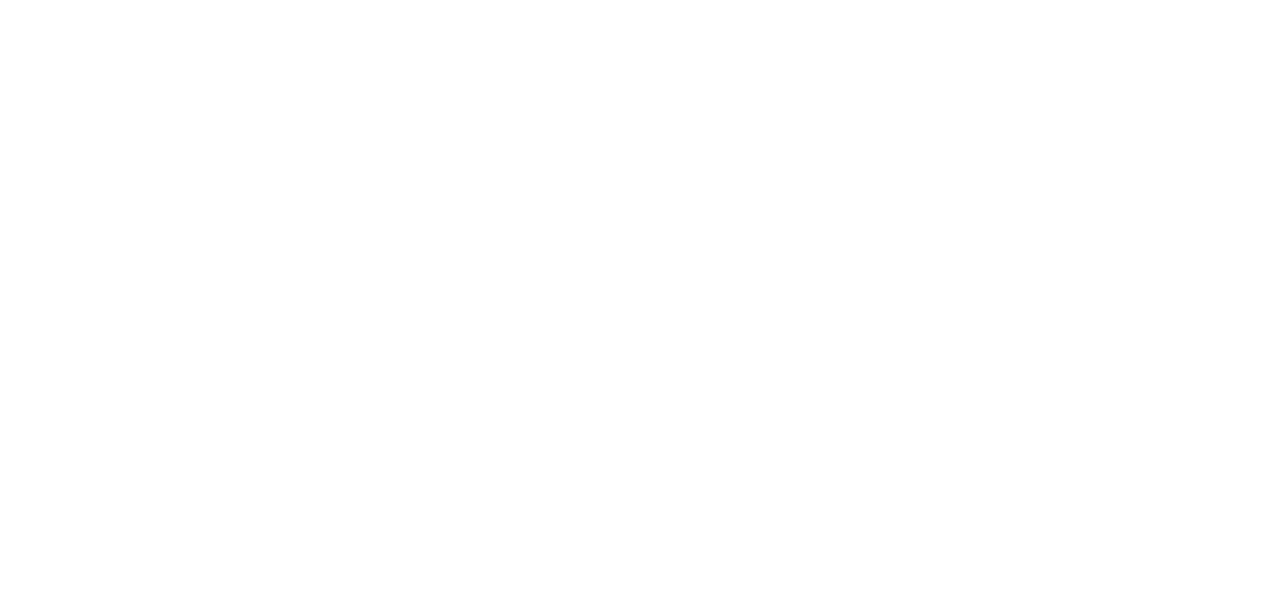
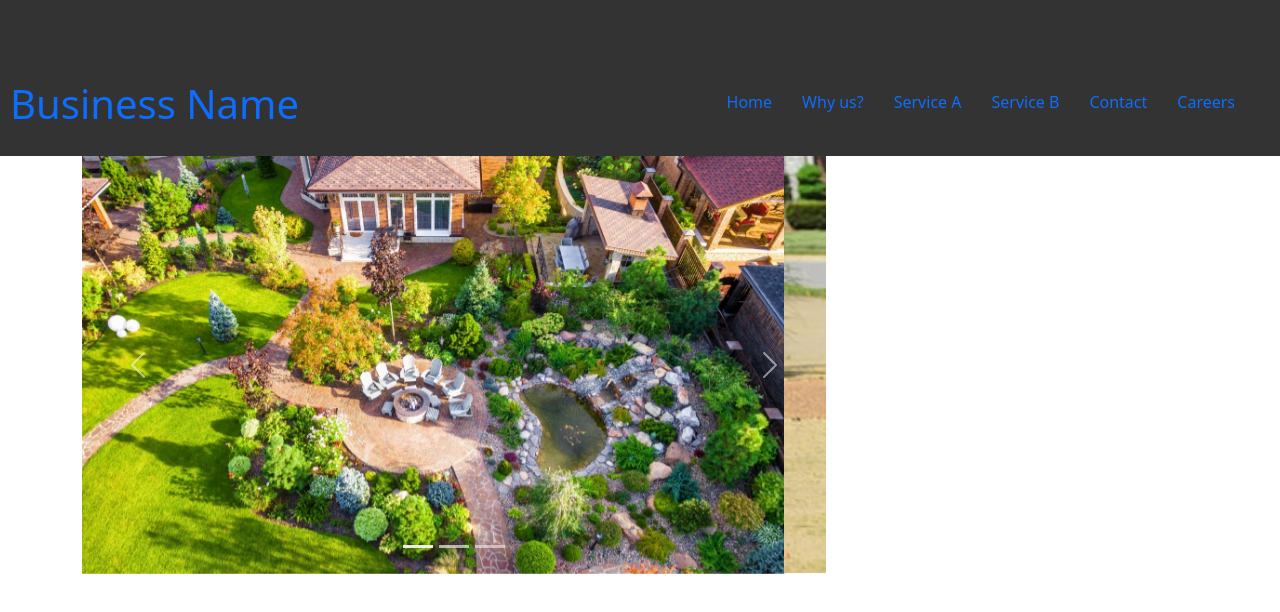
Before and after one commit to tguy5837/smallbusinesstemplate, a plain HTML site: page index.html in a window 1280 px wide. Drawn offline with nearby package versions, Linux system fonts and the light colour scheme.

Commit message:
added carosel and contact info

```diff
--- a/index.html
+++ b/index.html
@@ -1,13 +1,77 @@
 <!DOCTYPE html>
 <html lang="en">
+
 <head>
     <meta charset="UTF-8">
     <meta http-equiv="X-UA-Compatible" content="IE=edge">
     <meta name="viewport" content="width=device-width, initial-scale=1.0">
+    <link href="https://cdn.jsdelivr.net/npm/bootstrap@5.3.0/dist/css/bootstrap.min.css" rel="stylesheet"
+        integrity="sha384-9ndCyUaIbzAi2FUVXJi0CjmCapSmO7SnpJef0486qhLnuZ2cdeRhO02iuK6FUUVM" crossorigin="anonymous">
     <link rel="stylesheet" href="style.css">
     <title>Business name</title>
 </head>
+
 <body>
+    <header>
+        <h1>
+            <a class="header-link" href="index.html">Business Name</a>
+        </h1>
+        <ul class="nav">
+            <li class="nav-item">
+                <a class="header-link" href="index.html">Home</a>
+            </li>
+            <li class="nav-item">
+                <a class="header-link" href="#">Why us?</a>
+            </li>
+            <li class="nav-item">
+                <a class="header-link" href="#">Service A</a>
+            </li>
+            <li class="nav-item">
+                <a class="header-link" href="#">Service B</a>
+            </li>
+            <li class="nav-item">
+                <a class="header-link" href="#">Contact</a>
+            </li>
+            <li class="nav-item">
+                <a class="header-link" href="#">Careers</a>
+            </li>
+        </ul>
+    </header>
+    <main>
+        <article class="container">
+            <div class="col-8">
+            <div id="carouselExampleIndicators" class="carousel slide" data-bs-ride="carousel">
+                <div class="carousel-indicators">
+                  <button type="button" data-bs-target="#carouselExampleIndicators" data-bs-slide-to="0" class="active" aria-current="true" aria-label="Slide 1"></button>
+                  <button type="button" data-bs-target="#carouselExampleIndicators" data-bs-slide-to="1" aria-label="Slide 2"></button>
+                  <button type="button" data-bs-target="#carouselExampleIndicators" data-bs-slide-to="2" aria-label="Slide 3"></button>
+                </div>
+                <div class="carousel-inner">
+                  <div class="carousel-item active">
+                    <img src="images/background.jpg" class="d-block w-100" alt="...">
+                  </div>
+                  <div class="carousel-item">
+                    <img src="images/edging.jpg" class="d-block w-100" alt="...">
+                  </div>
+                  <div class="carousel-item">
+                    <img src="images/mowing.jpg" class="d-block w-100" alt="...">
+                  </div>
+                </div>
+                <button class="carousel-control-prev" type="button" data-bs-target="#carouselExampleIndicators" data-bs-slide="prev">
+                  <span class="carousel-control-prev-icon" aria-hidden="true"></span>
+                  <span class="visually-hidden">Previous</span>
+                </button>
+                <button class="carousel-control-next" type="button" data-bs-target="#carouselExampleIndicators" data-bs-slide="next">
+                  <span class="carousel-control-next-icon" aria-hidden="true"></span>
+                  <span class="visually-hidden">Next</span>
+                </button>
+              </div>
+            </div>
+        </article>
+    </main>
+    <script src="https://cdn.jsdelivr.net/npm/bootstrap@5.3.0/dist/js/bootstrap.bundle.min.js"
+        integrity="sha384-geWF76RCwLtnZ8qwWowPQNguL3RmwHVBC9FhGdlKrxdiJJigb/j/68SIy3Te4Bkz"
+        crossorigin="anonymous"></script>
+</body>
 
-</body>
 </html>
```
Also changed, not shown: images/background.jpg (added), images/edging.jpg (added), images/mowing.jpg (added).
